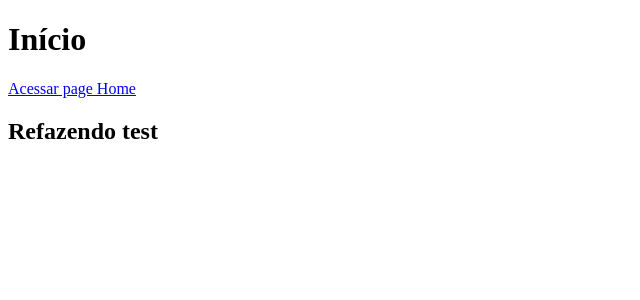
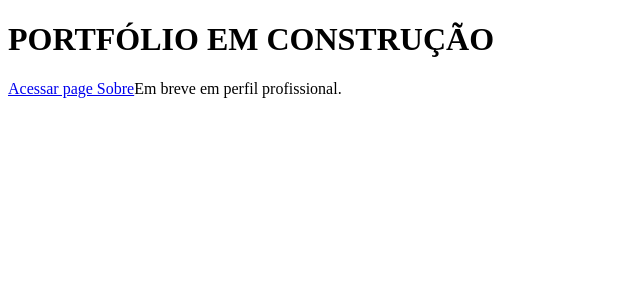
Before and after one commit to oseiasnascimento/portfolio, a Next.js app: page /sobre in a window 1280 px wide. Shown: the top 300 px of the page, without its empty margins (0-640 px from the left). Built offline with nearby package versions, Linux system fonts and the light colour scheme.

Commit message:
atualizando o projeto

```diff
--- /dev/null
+++ b/components/Navbar.js
@@ -0,0 +1,14 @@
+import Link from 'next/link';
+
+export default function(){
+    return(<div>
+
+        <h1>PORTFÓLIO EM CONSTRUÇÃO</h1>
+        <Link href="/sobre">
+            <a>Acessar page Sobre</a>
+        </Link>
+
+        Em breve em perfil profissional.
+
+        </div>)
+}
--- a/package.json
+++ b/package.json
@@ -18,8 +18,8 @@
   },
   "homepage": "https://github.com/oseiassaboia/ideia-unica#readme",
   "dependencies": {
-    "next": "^10.0.9",
-    "react": "^17.0.1",
-    "react-dom": "^17.0.1"
+    "next": "^12.0.10",
+    "react": "^17.0.2",
+    "react-dom": "^17.0.2"
   }
 }
--- a/pages/sobre.js
+++ b/pages/sobre.js
@@ -1,18 +1,8 @@
-import Link from 'next/link';
+import Navbar from '../components/Navbar'
 
-function Sobre()  {
-    return (<div>
-
-        <h1>Início</h1>
-        <Link href="/">
-            <a>Acessar page Home</a>
-        </Link>
-
-        <h2>Refazendo test</h2>
-
-
-        </div>)
- }
-
- export default Sobre
-//  { }
+function Sobre(){
+    return(<div>
+        <Navbar />
+    </div>)
+}
+export default Sobre
```
Also changed, not shown: pages/index.js (+2 -10 lines), 1 other file (tests, documents, lock files or other folders).
